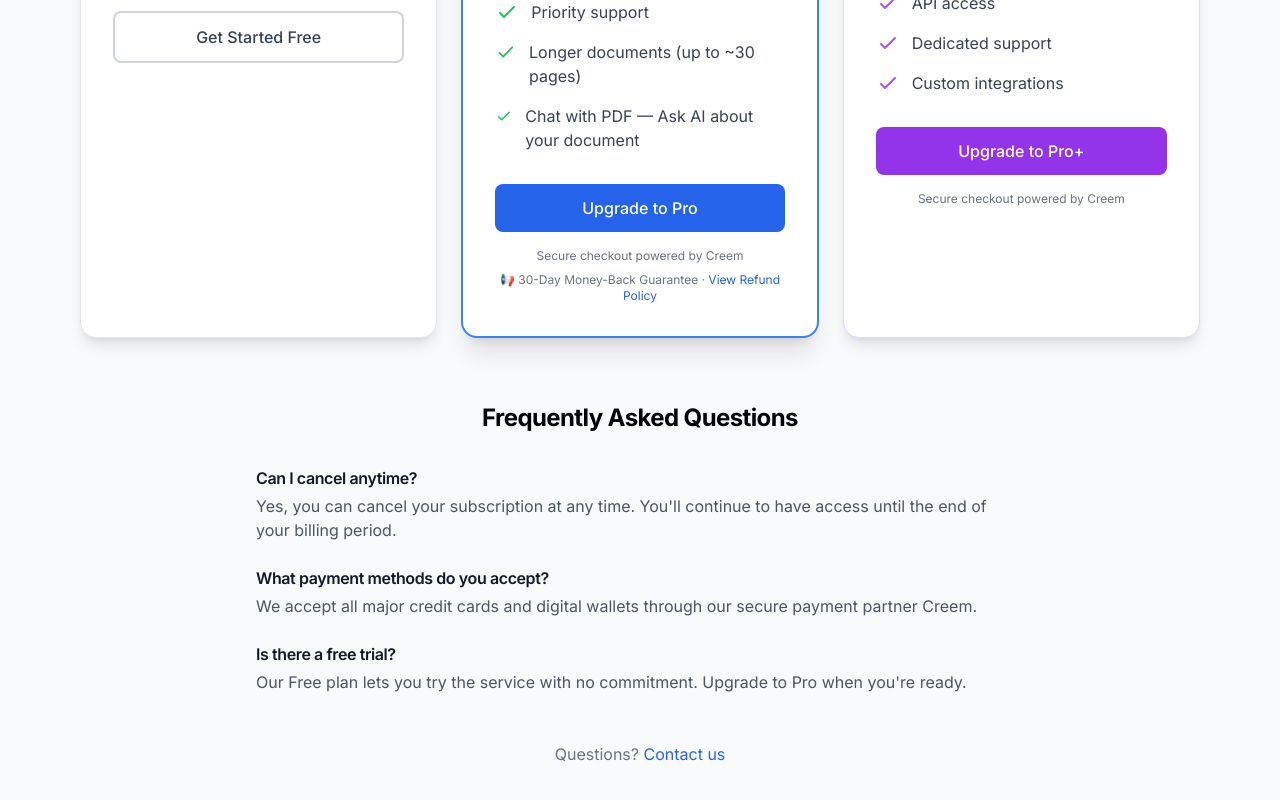
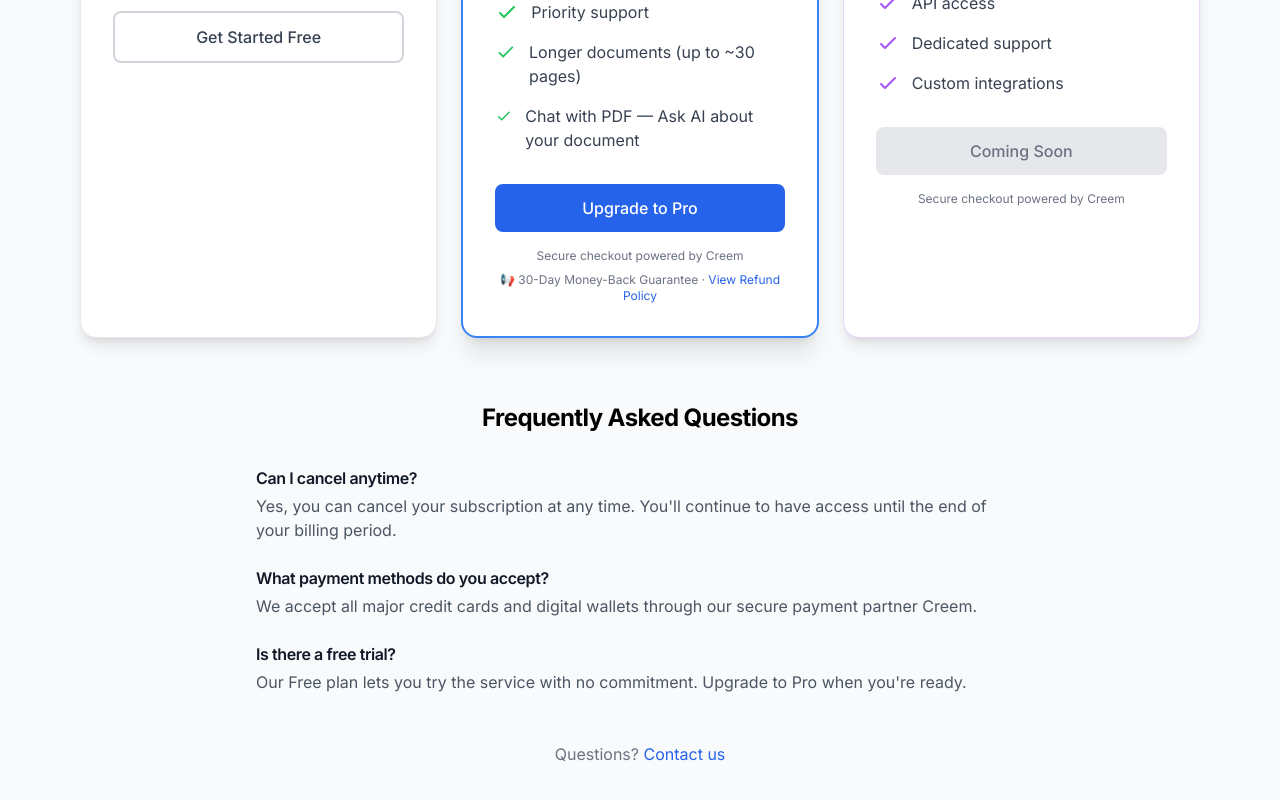
Before and after one commit to ding1020/pdf-summarizer, a Next.js app: page /en/pricing in a window 1280 px wide. Shown: the part 894-1694 px from the top of the page. Built offline with nearby package versions, Linux system fonts and the light colour scheme; no server answers; what async_hooks would draw is missing.

Commit message:
fix: PaymentModal uses runtime config for price IDs, Pro+ button disabled when price IDs missing

```diff
--- a/app/[locale]/pricing/PricingClient.tsx
+++ b/app/[locale]/pricing/PricingClient.tsx
@@ -29,11 +29,13 @@ export default function PricingClient() {
   const [selectedPlan, setSelectedPlan] = useState<"pro" | "pro_plus">("pro");
   const [toasts, setToasts] = useState<Toast[]>([]);
   const [isPaymentEnabled, setIsPaymentEnabled] = useState(isPaymentEnabledBuildTime);
+  const [hasProPlusPriceIds, setHasProPlusPriceIds] = useState(false);
 
   // Fetch runtime payment config — bypasses Vercel NEXT_PUBLIC_ build-time inlining issues
   useEffect(() => {
     fetch("/api/config").then(r => r.json()).then(data => {
       if (data.paymentEnabled) setIsPaymentEnabled(true);
+      if (data.priceIds?.proPlusMonthly || data.priceIds?.proPlusYearly) setHasProPlusPriceIds(true);
     }).catch(() => {});
   }, []);
 
@@ -357,10 +359,10 @@ export default function PricingClient() {
 
               <button
                 onClick={() => handleUpgrade("pro_plus")}
-                disabled={!isPaymentEnabled}
-                className={`mt-8 w-full py-3 px-6 font-medium rounded-lg transition-colors ${isPaymentEnabled ? "bg-purple-600 text-white hover:bg-purple-700" : "bg-gray-200 text-gray-500 cursor-not-allowed"}`}
+                disabled={!isPaymentEnabled || !hasProPlusPriceIds}
+                className={`mt-8 w-full py-3 px-6 font-medium rounded-lg transition-colors ${isPaymentEnabled && hasProPlusPriceIds ? "bg-purple-600 text-white hover:bg-purple-700" : "bg-gray-200 text-gray-500 cursor-not-allowed"}`}
               >
-                {isPaymentEnabled ? proPlusPlan.buttonText : t("comingSoon")}
+                {isPaymentEnabled && hasProPlusPriceIds ? proPlusPlan.buttonText : t("comingSoon")}
               </button>
 
               <p className="text-center text-xs text-gray-500 mt-4">
--- a/components/PaymentModal.tsx
+++ b/components/PaymentModal.tsx
@@ -10,10 +10,30 @@ interface PaymentModalProps {
   onClose: () => void;
 }
 
+interface RuntimePriceIds {
+  monthly: string | null;
+  yearly: string | null;
+  proPlusMonthly: string | null;
+  proPlusYearly: string | null;
+}
+
 export default function PaymentModal({ plan, amount, isOpen, onClose }: PaymentModalProps) {
   const t = useTranslations("pricing");
   const [creemLoading, setCreemLoading] = useState(false);
   const [error, setError] = useState("");
+  const [runtimePriceIds, setRuntimePriceIds] = useState<RuntimePriceIds | null>(null);
+
+  // Fetch runtime price IDs from /api/config
+  useEffect(() => {
+    fetch("/api/config")
+      .then((r) => r.json())
+      .then((data) => {
+        if (data.priceIds) {
+          setRuntimePriceIds(data.priceIds);
+        }
+      })
+      .catch(() => {});
+  }, []);
 
   useEffect(() => {
     if (!isOpen) return;
@@ -45,9 +65,14 @@ export default function PaymentModal({ plan, amount, isOpen, onClose }: PaymentM
     setError("");
 
     try {
+      // Use runtime price IDs from /api/config (falls back to build-time env vars)
       const priceId = isProPlus
-        ? (isYearly ? process.env.NEXT_PUBLIC_CREEM_PRICE_PRO_PLUS_YEARLY : process.env.NEXT_PUBLIC_CREEM_PRICE_PRO_PLUS_MONTHLY)
-        : (isYearly ? process.env.NEXT_PUBLIC_CREEM_PRICE_YEARLY : process.env.NEXT_PUBLIC_CREEM_PRICE_MONTHLY);
+        ? (isYearly
+            ? (runtimePriceIds?.proPlusYearly || process.env.NEXT_PUBLIC_CREEM_PRICE_PRO_PLUS_YEARLY)
+            : (runtimePriceIds?.proPlusMonthly || process.env.NEXT_PUBLIC_CREEM_PRICE_PRO_PLUS_MONTHLY))
+        : (isYearly
+            ? (runtimePriceIds?.yearly || process.env.NEXT_PUBLIC_CREEM_PRICE_YEARLY)
+            : (runtimePriceIds?.monthly || process.env.NEXT_PUBLIC_CREEM_PRICE_MONTHLY));
 
       if (!priceId) {
         setError(t("errors.notConfigured"));
```
